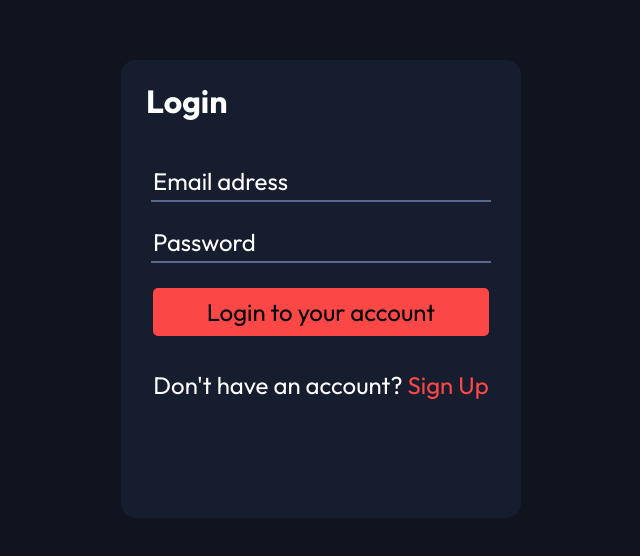
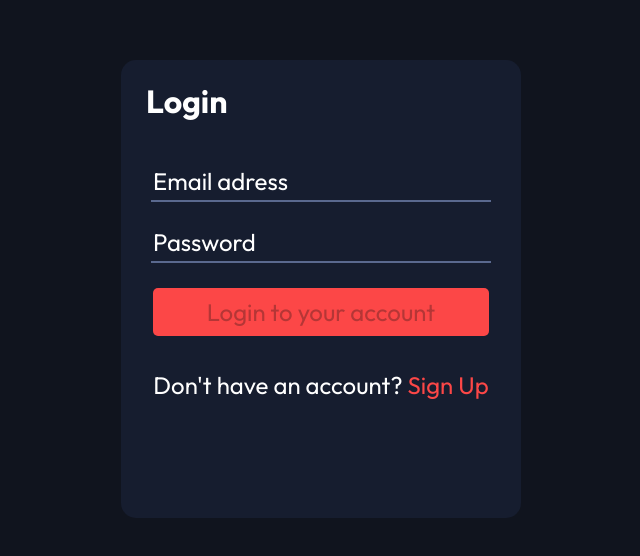
Before and after one commit to EmireHaouas/tflix, a React (Vite) app: page /tflix/login in a window 1280 px wide. Shown: the part 140-696 px from the top of the page, without its empty margins (319-959 px from the left). Built offline with nearby package versions, Linux system fonts and the light colour scheme; no server answers.

Commit message:
feat(login): redirect after successful login and display login errors

```diff
--- a/src/components/Authentification/Login/Login.jsx
+++ b/src/components/Authentification/Login/Login.jsx
@@ -44,8 +44,12 @@ const Login = () => {
                         onChange={(e) => setPassword(e.target.value)}
                         required
                     />
+                    {error && <p className="loginError">{error}</p>}
 
-                    <button className="btnLogin">Login to your account</button>
+                    <button className="btnLogin" disabled={!email || !password}>
+                        Login to your account
+                    </button>
+
                 </form>
                 <div className="noAccount">
                     <p className="sign">
```
